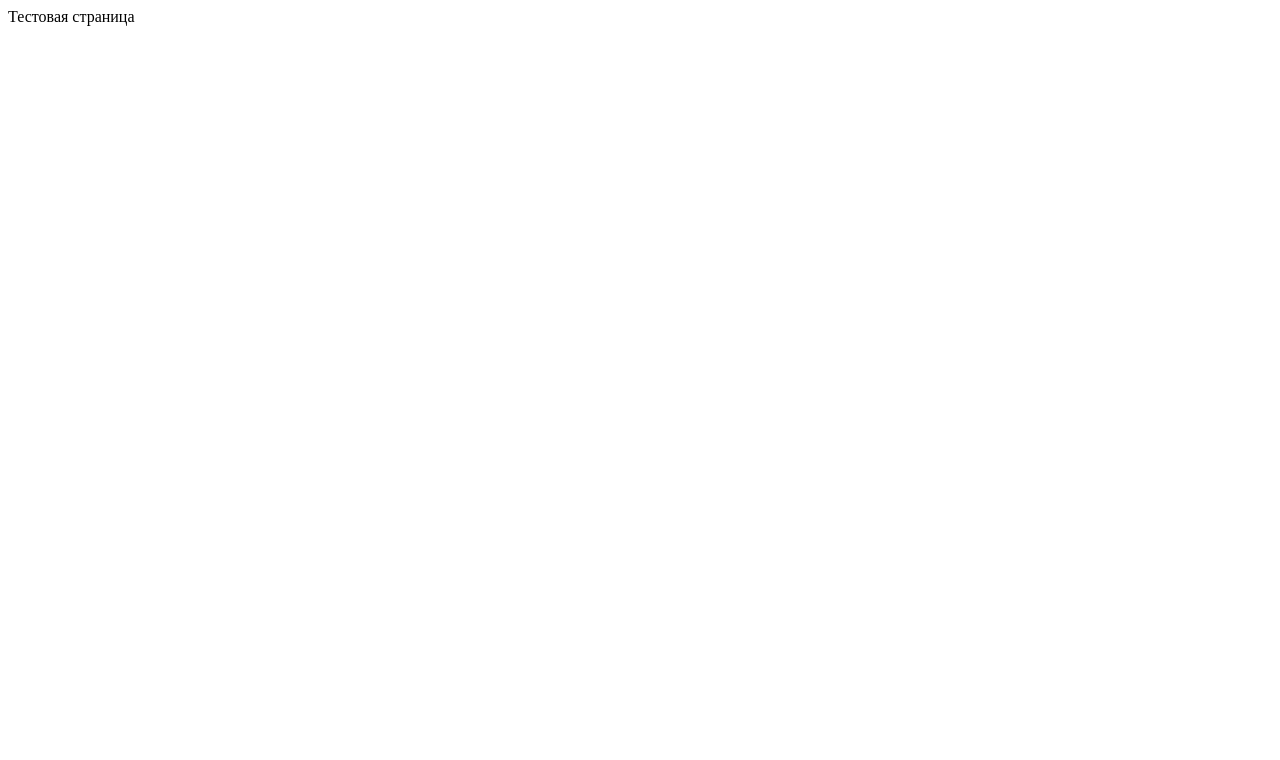
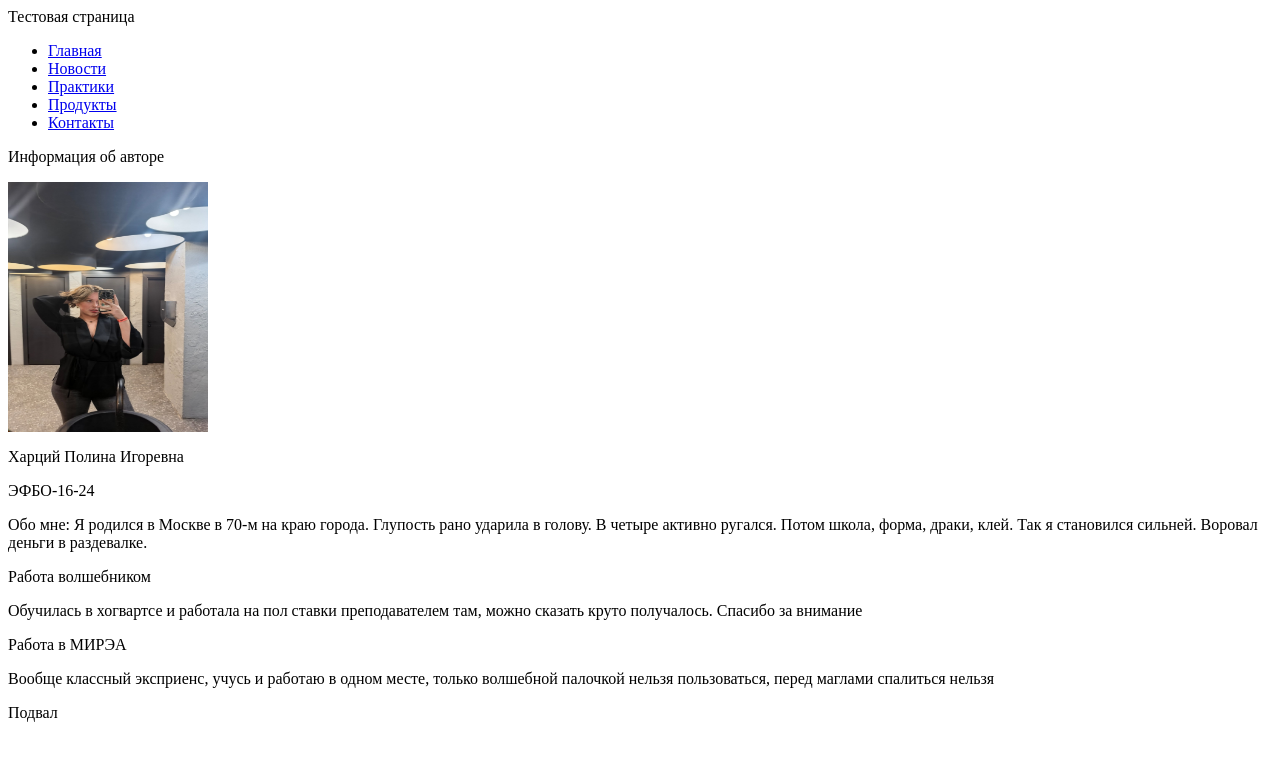
Before and after one commit to Khartsii/FB_KR1, a plain HTML site: page pages/index.html in a window 1280 px wide. Drawn offline with Linux system fonts and the light colour scheme.

Commit message:
Создание файлов html и добавление содержимого в них

```diff
--- a/pages/index.html
+++ b/pages/index.html
@@ -8,23 +8,51 @@
   </head>
   <body>
     <header>
-        <div class="nav">
-            <div class="main"></div>
-            <div class="news"></div>
-            <div class="practice"></div>
-            <div class="goods"></div>
-            <div class="contacts"></div>
-        </div>
+      <div class="nav">
+        <ul>
+          <li><a href="index.html">Главная</a></li>
+          <li><a href="news.html">Новости</a></li>
+          <li><a href="practice.html">Практики</a></li>
+          <li><a href="goods.html">Продукты</a></li>
+          <li><a href="contacts.html">Контакты</a></li>
+        </ul>
+      </div>
     </header>
     <main>
-        <div class="inform"></div>
-        <div class="photo"></div>
-        <div class="FIO"></div>
-        <div class="group"></div>
-        <div class="about"></div>
-        <div class="skills"></div>
-        <div class="experience"></div>
+      <div class="content">
+        <p>Информация об авторе</p>
+        <img
+          src="../assets/my_photo.jpg"
+          alt="Фото автора"
+          width="200"
+          height="250"
+        />
+        <p>Харций Полина Игоревна</p>
+        <p>ЭФБО-16-24</p>
+        <p>
+          Обо мне: Я родился в Москве в 70-м на краю города. Глупость рано
+          ударила в голову. В четыре активно ругался. Потом школа, форма, драки,
+          клей. Так я становился сильней. Воровал деньги в раздевалке.
+        </p>
+      </div>
+      <div class="expirience">
+        <div class="first_exp">
+          <p>Работа волшебником</p>
+          <p>
+            Обучилась в хогвартсе и работала на пол ставки преподавателем там,
+            можно сказать круто получалось. Спасибо за внимание
+          </p>
+        </div>
+        <div class="sec_exp">
+          <p>Работа в МИРЭА</p>
+          <p>
+            Вообще классный эксприенс, учусь и работаю в одном месте, только
+            волшебной палочкой нельзя пользоваться, перед маглами спалиться
+            нельзя
+          </p>
+        </div>
+      </div>
     </main>
-    <footer></footer>
+    <footer>Подвал</footer>
   </body>
 </html>
```
Also changed, not shown: index.html (deleted, +0 -30 lines), pages/contacts.html (added, +29 -0 lines), pages/goods.html (added, +39 -0 lines), pages/news.html (added, +39 -0 lines), pages/practice.html (added, +11 -0 lines), assets/car.jpg (added), assets/careta.jpg (added), assets/lim.jpg (added), assets/my_photo.jpg (added).
